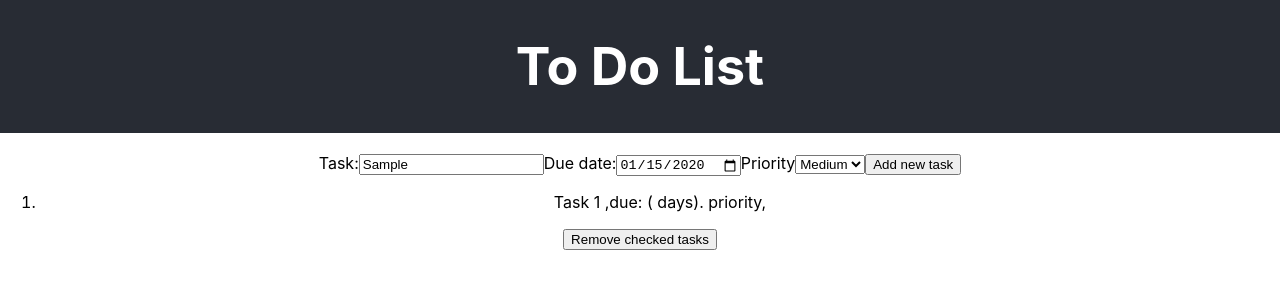
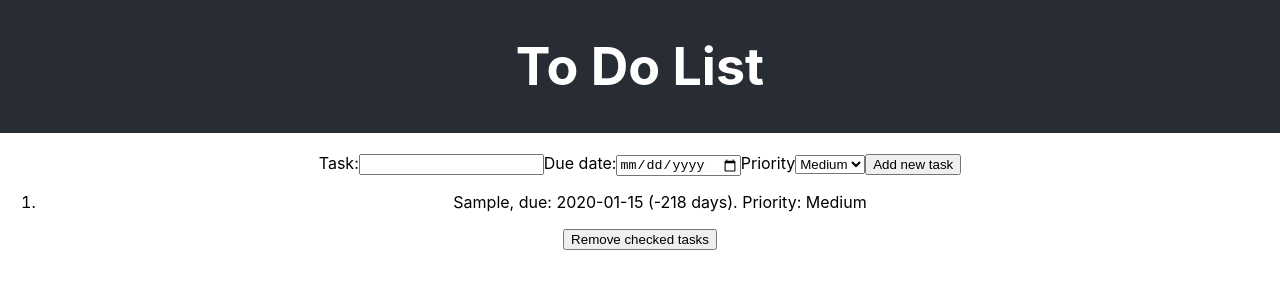
Before and after one commit to samstyles84/tinayapps1, a React (Create React App) app: page / in a window 1280 px wide. Both pictures are taken after typing "Sample", "2020-01-15" into the empty fields and a click on the button "Add new task". Shown: the top 300 px of the page. Built offline with nearby package versions, Linux system fonts and the light colour scheme.

Commit message:
Implemented add task controlled component

```diff
--- a/src/App.js
+++ b/src/App.js
@@ -1,8 +1,13 @@
-import React from 'react';
-import './App.css';
-import AddTask from './components/addTask';
+import React from "react";
+import "./App.css";
+import AddTask from "./components/addTask";
+import TaskList from "./components/taskList";
 
-function App() {
+class App extends React.Component {
+  state = {
+    tasks: [],
+  };
+  render = () => {
     return (
       <div className="App">
         <header className="App-header">
@@ -11,19 +16,21 @@ function App() {
 
         <main>
           <br />
-        <AddTask />
-        <ol>
-          <li>
-            Task 1 ,due:{} ({} days). priority,{}
-          </li>
-          {/* <li>Task 1 ,due:{dueDate} ({timeLeft} days). priority,{priority}</li> */}
-        </ol>
+          <AddTask addTask={this.addTask} />
+          <TaskList tasks={this.state.tasks} />
           <form action="">
             <button>Remove checked tasks</button>
           </form>
         </main>
       </div>
     );
+  };
+
+  addTask = (newTask) => {
+    this.setState((currentState) => {
+      return { tasks: [newTask, ...currentState.tasks] };
+    });
+  };
 }
 
 export default App;
--- a/src/components/addTask.jsx
+++ b/src/components/addTask.jsx
@@ -1,40 +1,78 @@
-import React from 'react';
+import React from "react";
 
-const AddTask = (props) => {
-  const handleChange = (changeEvent) => {
-    console.dir(changeEvent.target.value);
+class AddTask extends React.Component {
+  state = {
+    taskName: "",
+    dueDate: "",
+    priority: "Medium",
+    noOfDays: 0,
   };
-  const handleSubmit = (submitEvent) => {
+
+  handleSubmit = (submitEvent) => {
     submitEvent.preventDefault();
+    const newTask = { ...this.state };
+    this.props.addTask(newTask);
+    this.setState(() => {
+      return { taskName: "", dueDate: "" };
+    });
   };
+  handleChange = (changeEvent) => {
+    const inputValue = changeEvent.target.value;
+    const id = changeEvent.target.id;
+    this.setState(
+      (currentState) => {
+        if (id === "dueDate") {
+          let today = new Date();
+
+          const formattedDueDate = Date.parse(inputValue);
+
+          const daysTillDue = Math.ceil((formattedDueDate - today) / 86400000);
+
+          return { [id]: inputValue, noOfDays: daysTillDue };
+        }
+        return { [id]: inputValue };
+      },
+      () => {
+        console.log(this.state);
+      }
+    );
+  };
+  render = () => {
     return (
-    <form onSubmit={handleSubmit}>
-      <label htmlFor="newTaskName">
+      <form onSubmit={this.handleSubmit}>
+        <label htmlFor="taskName">
           Task:
           <input
             type="text"
-          onChange={handleChange}
-          name="newTaskName"
-          id="newTaskName"
+            onChange={this.handleChange}
+            name="taskName"
+            id="taskName"
+            value={this.state.taskName}
           />
         </label>
 
-      <label htmlFor="newDueDate">
+        <label htmlFor="dueDate">
           Due date:
           <input
             type="date"
-          onChange={handleChange}
-          name="newDueDate"
-          id="newDueDate"
+            onChange={this.handleChange}
+            name="dueDate"
+            id="dueDate"
+            value={this.state.dueDate}
           />
         </label>
 
-      <label htmlFor="newPriority">
+        <label htmlFor="priority">
           Priority
-        <select name="newPriority" onChange={handleChange} id="newPriority" defaultValue="medium">
-          <option value="high">High</option>
-          <option value="medium">Medium</option>
-          <option value="low">Low</option>
+          <select
+            name="priority"
+            onChange={this.handleChange}
+            id="priority"
+            defaultValue="Medium"
+          >
+            <option value="High">High</option>
+            <option value="Medium">Medium</option>
+            <option value="Low">Low</option>
           </select>
         </label>
 
@@ -42,4 +80,5 @@ const AddTask = (props) => {
       </form>
     );
   };
+}
 export default AddTask;
--- /dev/null
+++ b/src/components/taskList.jsx
@@ -0,0 +1,18 @@
+import React from "react";
+
+const TaskList = (props) => {
+  return (
+    <ol>
+      {props.tasks.map((task) => {
+        return (
+          <li key={task.taskName}>
+            {task.taskName}, due: {task.dueDate} ({task.noOfDays} days).
+            Priority: {task.priority}
+          </li>
+        );
+      })}
+    </ol>
+  );
+};
+
+export default TaskList;
```
Also changed, not shown: 1 other file (tests, documents, lock files or other folders). Lines whose indentation alone changed are shown as unchanged.
